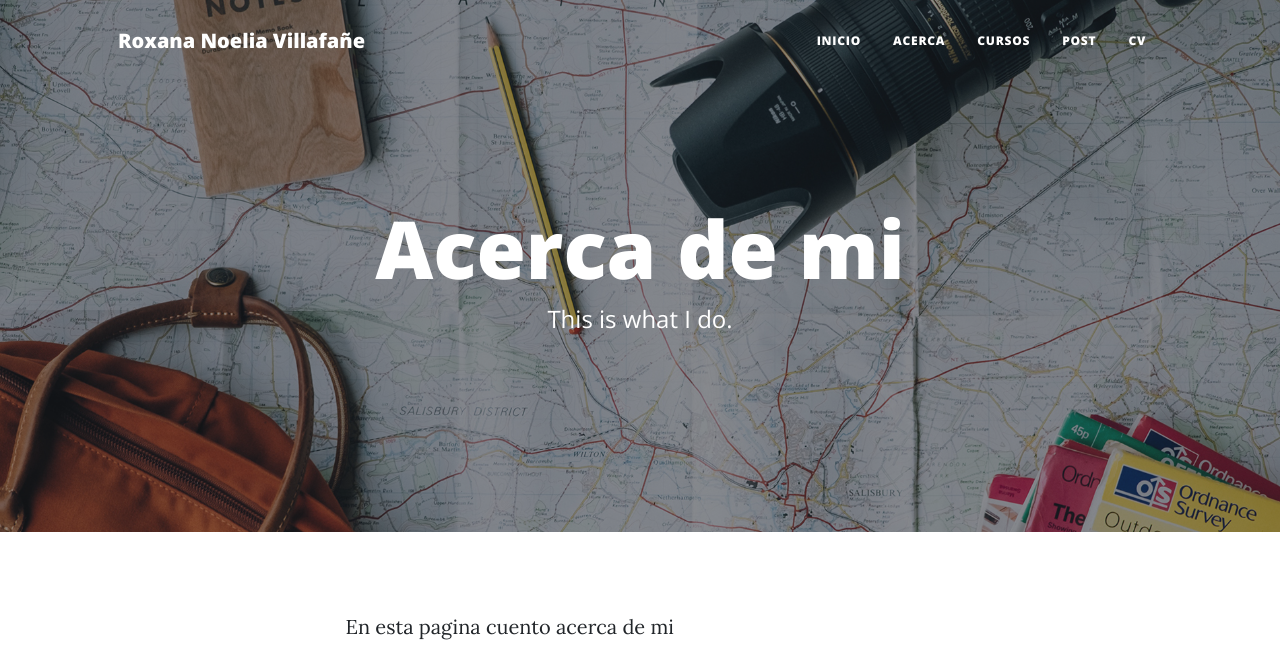
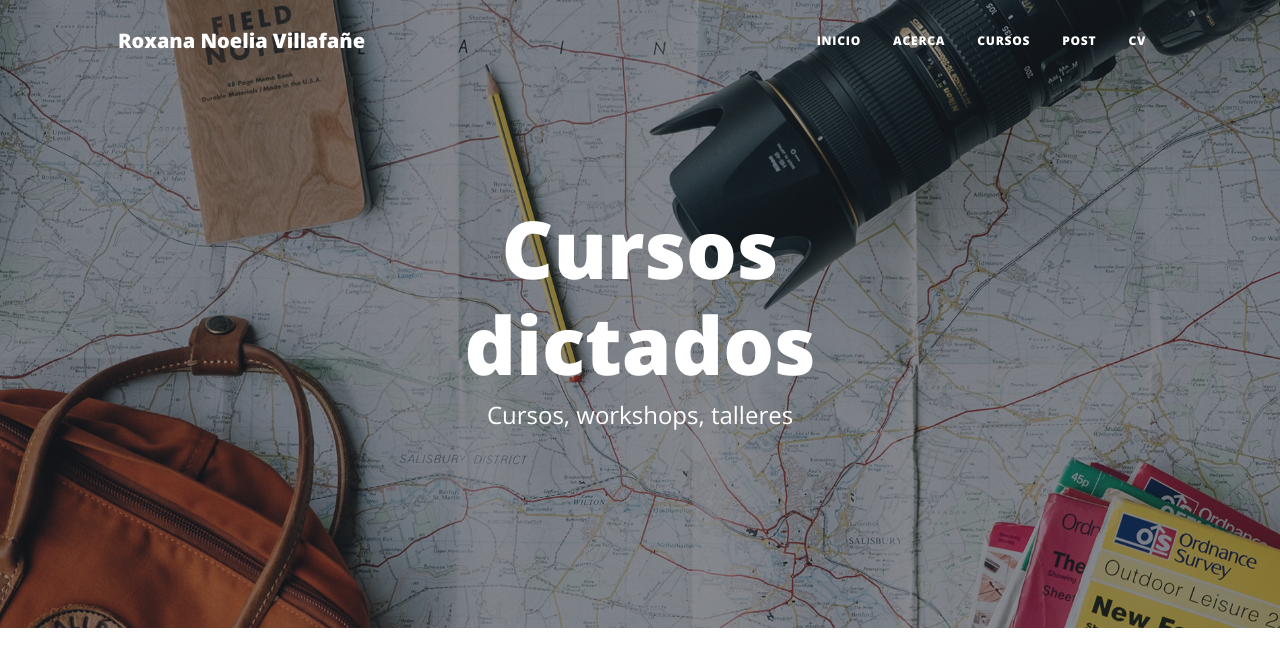
Before and after one commit to data-datum/django-3, a Django app: page /blog/cursos/ in a window 1280 px wide. Shown: the top 668 px of the page. Run offline with Django 4.2, Linux system fonts and the light colour scheme; some libraries are stand-ins or nearby versions.

Commit message:
cursos vista

```diff
--- a/web/blog/templates/blog/cursos.html
+++ b/web/blog/templates/blog/cursos.html
@@ -43,8 +43,8 @@
                 <div class="row gx-4 gx-lg-5 justify-content-center">
                     <div class="col-md-10 col-lg-8 col-xl-7">
                         <div class="page-heading">
-                            <h1>Acerca de mi</h1>
-                            <span class="subheading">This is what I do.</span>
+                            <h1>Cursos dictados</h1>
+                            <span class="subheading">Cursos, workshops, talleres</span>
                         </div>
                     </div>
                 </div>
```
